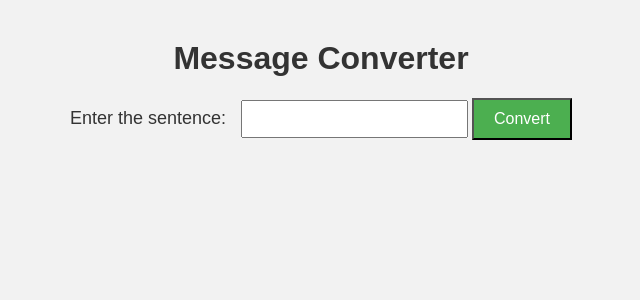
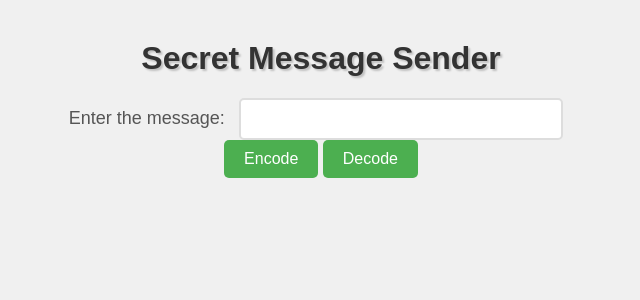
Before and after one commit to 1BM21AI091/u45-encoding, a Flask app: page / in a window 1280 px wide. Shown: the top 300 px of the page, without its empty margins (319-959 px from the left). Run offline with Flask 3, Linux system fonts and the light colour scheme.

Commit message:
added decoding function

```diff
--- a/app.py
+++ b/app.py
@@ -15,25 +15,27 @@ label_mapping = {
     'T': '+',
 }
 
+def encode_message(text):
+    return ''.join(label_mapping.get(char.upper(), char) for char in text)
 
-def conv(label_mapping, x):
-    result = ''
-    for i in x:
-        result += label_mapping.get(i, i)
-
-    return result
-
+def decode_message(text):
+    reverse_mapping = {value: key for key, value in label_mapping.items()}
+    return ''.join(reverse_mapping.get(char, char) for char in text)
 
 @app.route('/', methods=['GET', 'POST'])
 def index():
     if request.method == 'POST':
-        input_text = request.form['input_text']
-        input_text = input_text.upper()
-        output_text = conv(label_mapping, input_text)
-        return render_template('index.html', output_text=output_text)
+        action = request.form.get('action')
+        message = request.form.get('message')
+
+        if action == 'Encode':
+            encoded_message = encode_message(message)
+            return render_template('index.html', encoded_message=encoded_message)
+        elif action == 'Decode':
+            decoded_message = decode_message(message)
+            return render_template('index.html', decoded_message=decoded_message)
 
     return render_template('index.html')
 
-
 if __name__ == '__main__':
     app.run(debug=True)
--- a/templates/index.html
+++ b/templates/index.html
@@ -3,17 +3,18 @@
 <head>
     <meta charset="UTF-8">
     <meta name="viewport" content="width=device-width, initial-scale=1.0">
-    <title>Message Converter</title>
+    <title>Secret Message Sender</title>
     <style>
         body {
             font-family: 'Arial', sans-serif;
-            background-color: #f2f2f2;
+            background-color: #f0f0f0;
             text-align: center;
             margin: 40px;
         }
 
         h1 {
             color: #333;
+            text-shadow: 2px 2px 2px rgba(0,0,0,0.2);
         }
 
         form {
@@ -21,14 +22,18 @@
         }
 
         label {
-            color: #333;
+            color: #555;
             font-size: 18px;
             margin-right: 10px;
         }
 
-        #input_text {
-            padding: 8px;
+        #message {
+            padding: 10px;
             font-size: 16px;
+            border: 2px solid #ddd;
+            border-radius: 5px;
+            width: 300px;
+            margin-right: 10px;
         }
 
         button {
@@ -37,6 +42,8 @@
             padding: 10px 20px;
             font-size: 16px;
             cursor: pointer;
+            border: none;
+            border-radius: 5px;
             transition: background-color 0.3s;
         }
 
@@ -58,14 +65,19 @@
     </style>
 </head>
 <body>
-    <h1>Message Converter</h1>
+    <h1>Secret Message Sender</h1>
     <form method="post" action="/">
-        <label for="input_text">Enter the sentence:</label>
-        <input type="text" id="input_text" name="input_text" required>
-        <button type="submit">Convert</button>
+        <label for="message">Enter the message:</label>
+        <input type="text" id="message" name="message" required>
+        <br>
+        <button type="submit" name="action" value="Encode">Encode</button>
+        <button type="submit" name="action" value="Decode">Decode</button>
     </form>
-    {% if output_text %}
-        <p>Converted Result: {{ output_text }}</p>
+    {% if encoded_message %}
+        <p>Encoded Message: {{ encoded_message }}</p>
+    {% endif %}
+    {% if decoded_message %}
+        <p>Decoded Message: {{ decoded_message }}</p>
     {% endif %}
 </body>
 </html>
```
